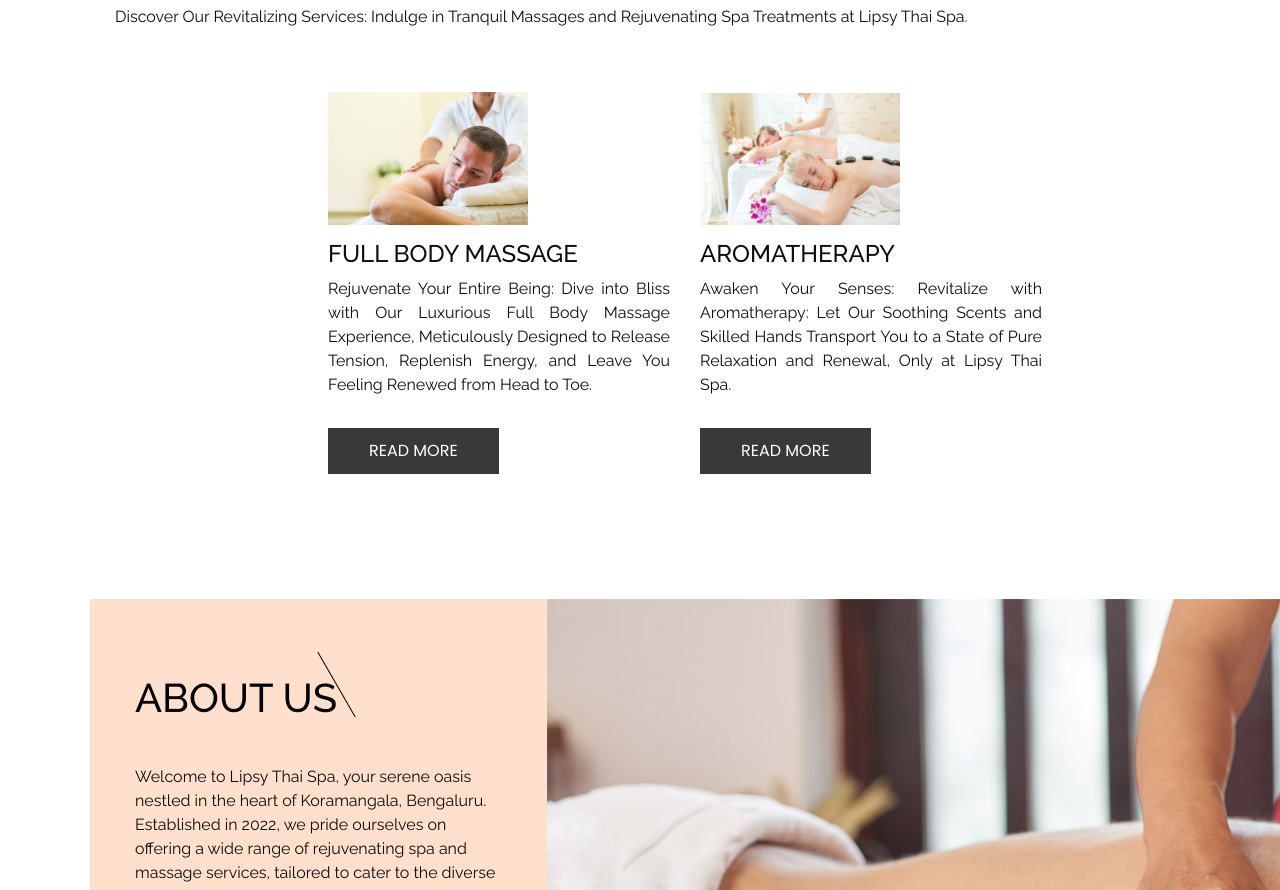
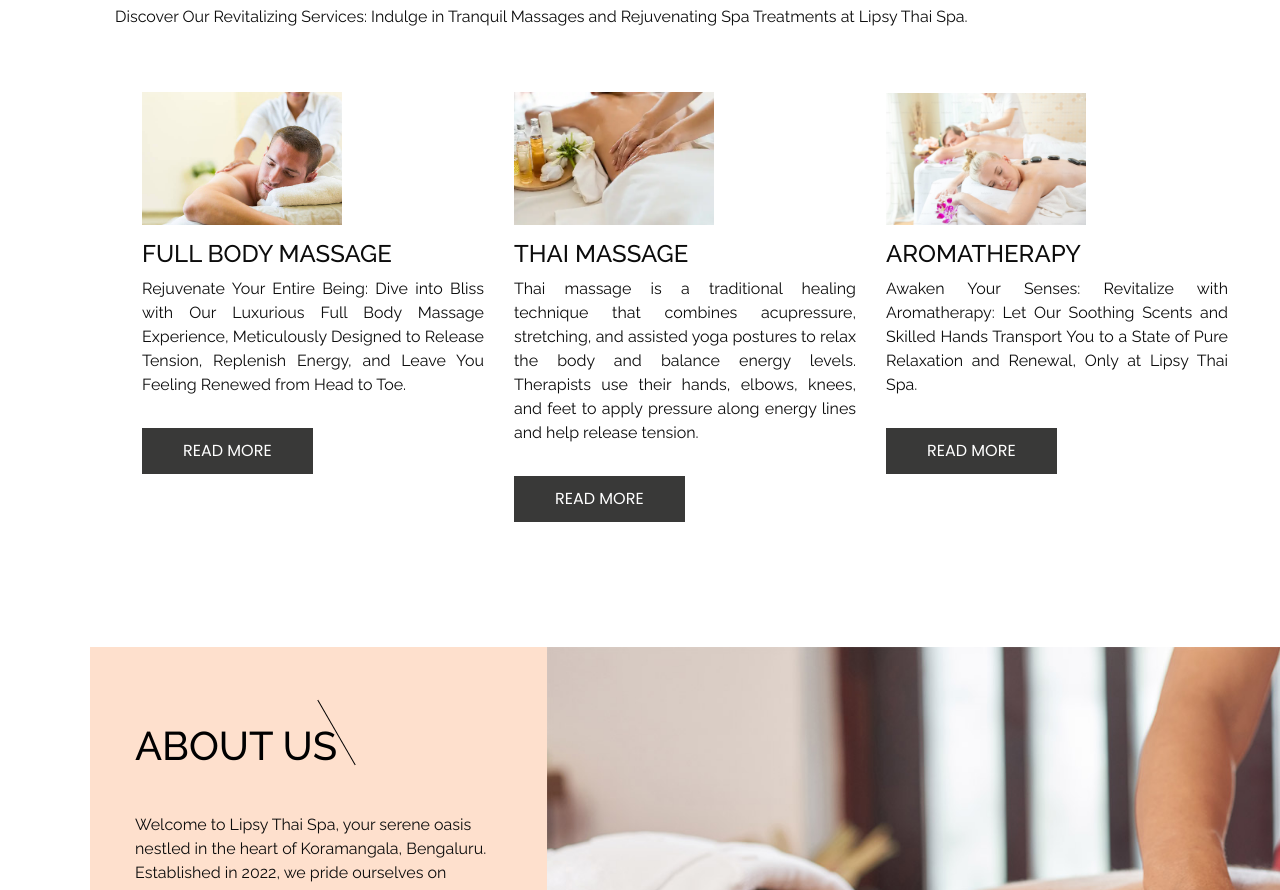
Before and after one commit to Lipsythiaspa/Lipsythaispa, a plain HTML site: page index.html in a window 1280 px wide. Shown: the part 976-1866 px from the top of the page. Drawn offline with nearby package versions, Linux system fonts and the light colour scheme.

Commit message:
Update index.html

```diff
--- a/index.html
+++ b/index.html
@@ -171,7 +171,7 @@
       <div class="service_container">
         <div class="box">
           <div class="img-box">
-            <img src="imgservices/fullbodymassage.jpg" alt="">
+            <img src="imgservices/fullbodymassage.jpg" alt="Full Body Massage">
           </div>
           <div class="detail-box">
             <h4>
@@ -187,7 +187,23 @@
         </div>
         <div class="box">
           <div class="img-box">
-            <img src="imgservices/aromatherapymassage.png" alt="">
+            <img src="imgservices/thaimassage.webp" alt="Thai Message">
+          </div>
+          <div class="detail-box">
+            <h4>
+              Thai Massage
+            </h4>
+            <p class="myPara">
+              Thai massage is a traditional healing technique that combines acupressure, stretching, and assisted yoga postures to relax the body and balance energy levels. Therapists use their hands, elbows, knees, and feet to apply pressure along energy lines and help release tension.
+            </p>
+            <a href="service.html">
+              Read More
+            </a>
+          </div>
+        </div>
+        <div class="box">
+          <div class="img-box">
+            <img src="imgservices/aromatherapymassage.png" alt="Aromatherapy">
           </div>
           <div class="detail-box">
             <h4>
@@ -227,7 +243,7 @@
         </a>
       </div>
       <div class="img-box">
-        <img src="images/about-img.jpg" alt="">
+        <img src="images/about-img.jpg" alt="About Lipsy Thai Spa">
       </div>
     </div>
   </section>
```
